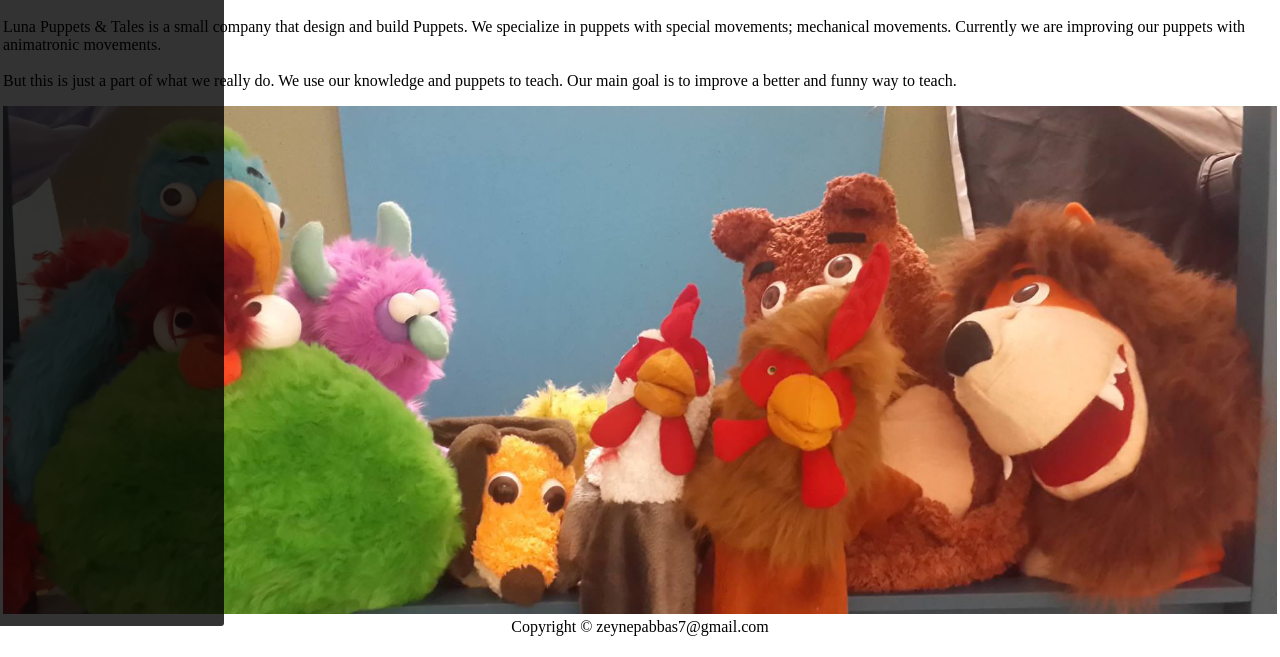
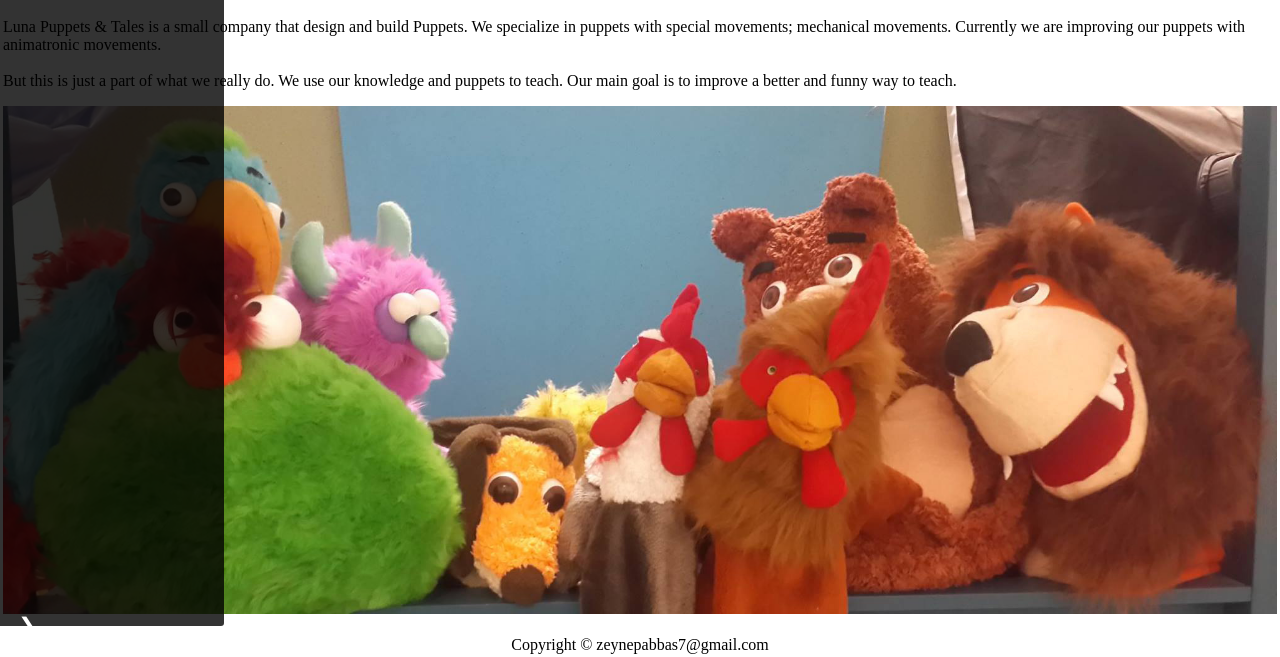
Before and after one commit to lunapuppetsandtales/lunapuppetsandtales.github.io, a plain HTML site: page index.html in a window 1280 px wide. Shown: the part 174-831 px from the top of the page. Drawn offline with Linux system fonts and the light colour scheme; a web font is replaced by a local one.

Commit message:
some changes

```diff
--- a/script.js
+++ b/script.js
@@ -19,6 +19,6 @@ function showSlides(n) {
   for (i = 0; i < slides.length; i++) {
       slides[i].style.display = "none";
   }
-  slides[slideIndex-1].style.display = "block";
+  slides[slideIndex-1].style.display = "flex";
   slides[slideIndex-1].style.width = "100%";
   slides[slideIndex-1].style.height="auto"; }
--- a/style.css
+++ b/style.css
@@ -54,9 +54,9 @@ body{
 
 /* Slideshow container */
 .slideshow {
-  max-width: 1000px;
   position: absolute;
   margin: auto;
+  display:flex;
 }
 
 /* Hide the images by default */
@@ -85,7 +85,7 @@ body{
 /* Position the "next button" to the right */
 .next {
   cursor: pointer;
-  position: absolute;
+  position: relative;
   top: 0;
   bottom:0;
   right:0;
```
